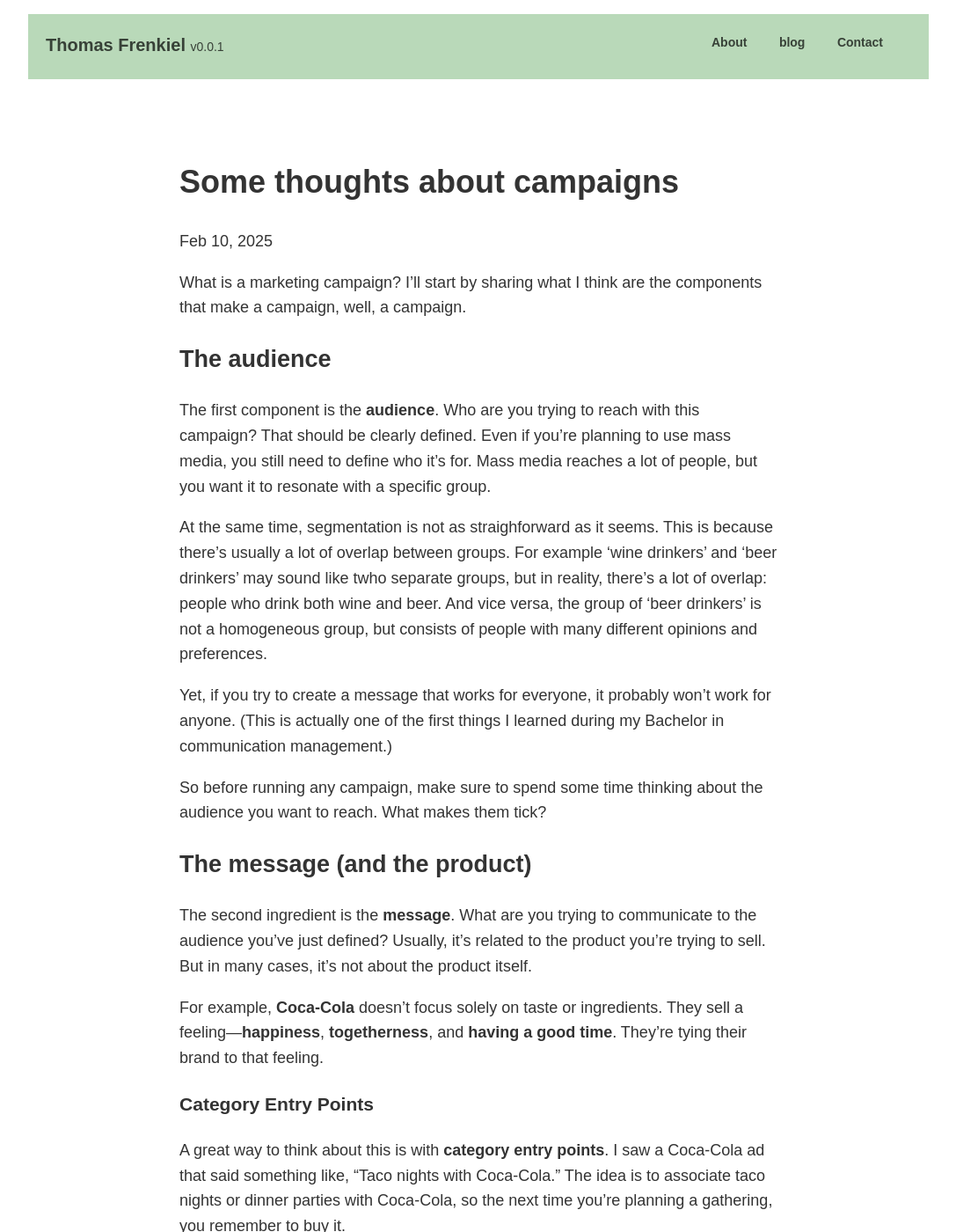
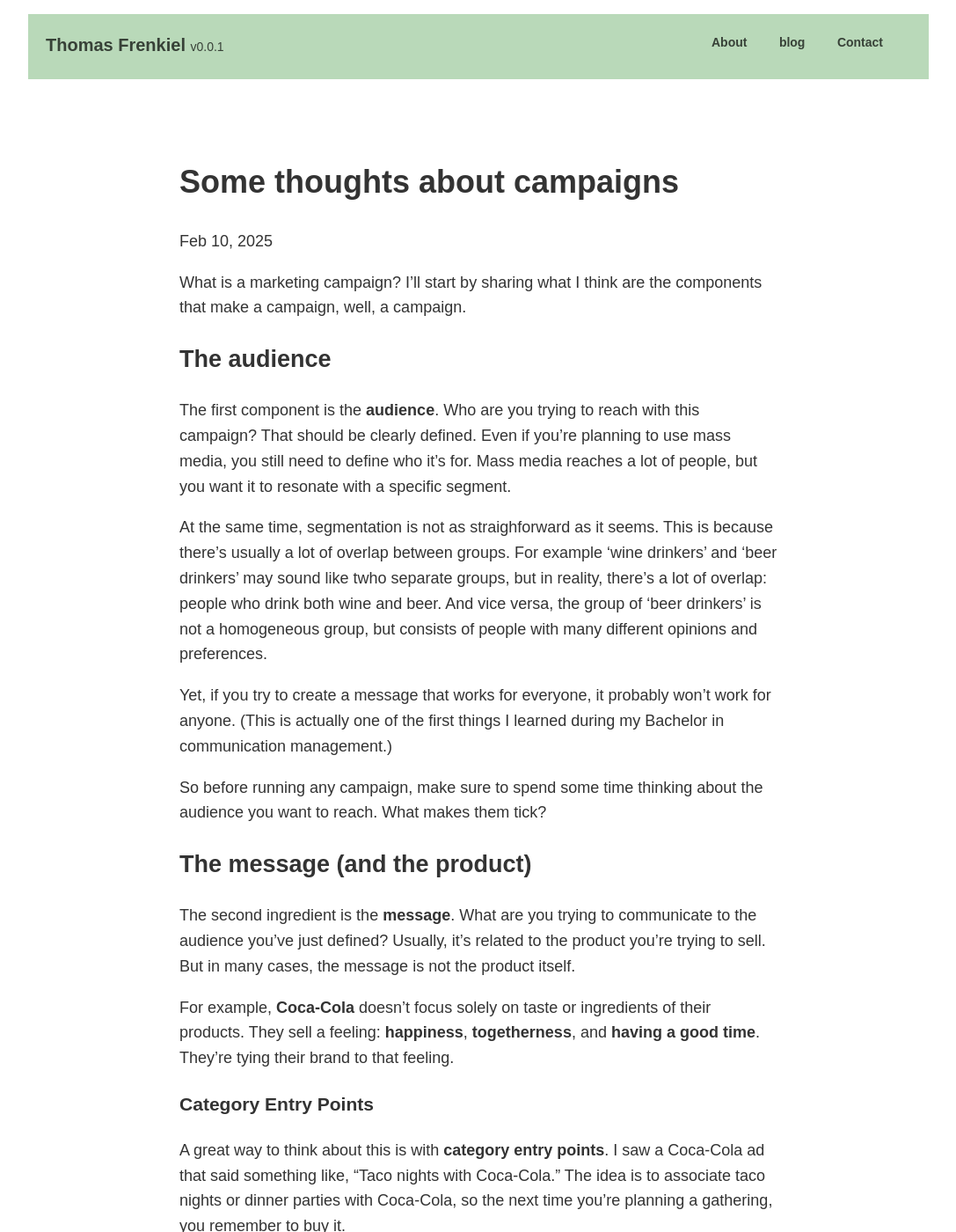
Before and after one commit to tfrenkiel040/website, a Jekyll site: the page built from _posts/2025-02-10-thoughts-about-campaigns.md, in a window 1280 px wide and 1400 px high. Shown: the whole window at 88% size, without its empty margins (96-1183 px from the left). Built offline with Jekyll 4.4.1, drawn with Linux system fonts in a browser that asks for light colours; some of the changed text lies outside the part shown.

Commit message:
Update 2025-02-10-thoughts-about-campaigns.md

```diff
--- a/_posts/2025-02-10-thoughts-about-campaigns.md
+++ b/_posts/2025-02-10-thoughts-about-campaigns.md
@@ -11,7 +11,7 @@ What is a marketing campaign? I'll start by sharing what I think are the compone
 
 ## The audience
 
-The first component is the **audience**. Who are you trying to reach with this campaign? That should be clearly defined. Even if you're planning to use mass media, you still need to define who it's for. Mass media reaches a lot of people, but you want it to resonate with a specific group.
+The first component is the **audience**. Who are you trying to reach with this campaign? That should be clearly defined. Even if you're planning to use mass media, you still need to define who it's for. Mass media reaches a lot of people, but you want it to resonate with a specific segment.
 
 At the same time, segmentation is not as straighforward as it seems. This is because there's usually a lot of overlap between groups. For example 'wine drinkers' and 'beer drinkers' may sound like twho separate groups, but in reality, there's a lot of overlap: people who drink both wine and beer. And vice versa, the group of 'beer drinkers' is not a homogeneous group, but consists of people with many different opinions and preferences.
 
@@ -22,9 +22,9 @@ So before running any campaign, make sure to spend some time thinking about the
 
 ## The message (and the product)
 
-The second ingredient is the **message**. What are you trying to communicate to the audience you've just defined? Usually, it's related to the product you're trying to sell. But in many cases, it's not about the product itself.
+The second ingredient is the **message**. What are you trying to communicate to the audience you've just defined? Usually, it's related to the product you're trying to sell. But in many cases, the message is not the product itself.
 
-For example, **Coca-Cola** doesn't focus solely on taste or ingredients. They sell a feeling—**happiness**, **togetherness**, and **having a good time**. They're tying their brand to that feeling.
+For example, **Coca-Cola** doesn't focus solely on taste or ingredients of their products. They sell a feeling: **happiness**, **togetherness**, and **having a good time**. They're tying their brand to that feeling.
 
 ### Category Entry Points
 
```
Also changed, not shown: other parts of _posts/2025-02-10-thoughts-about-campaigns.md (+2 -0 lines).
